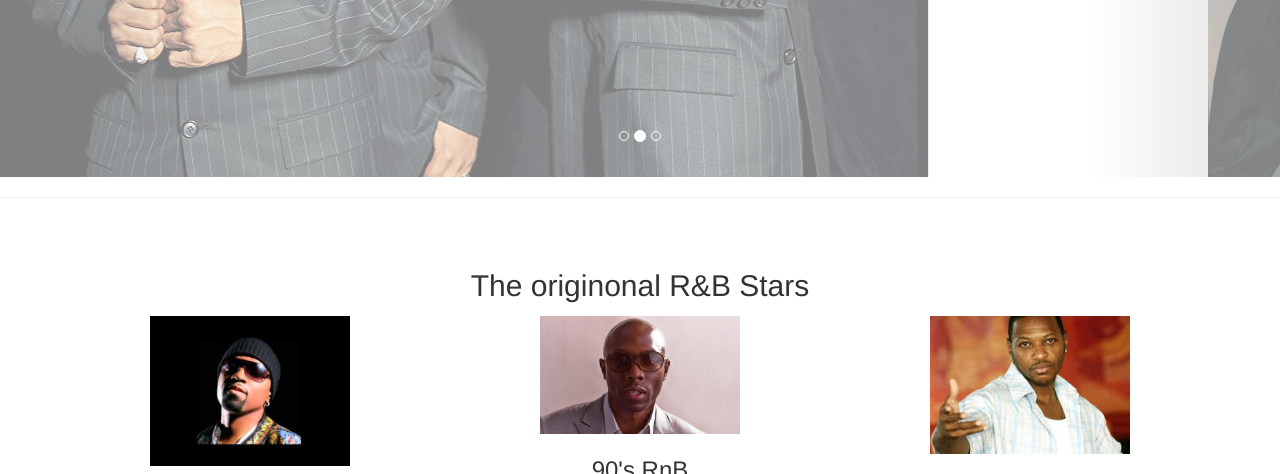
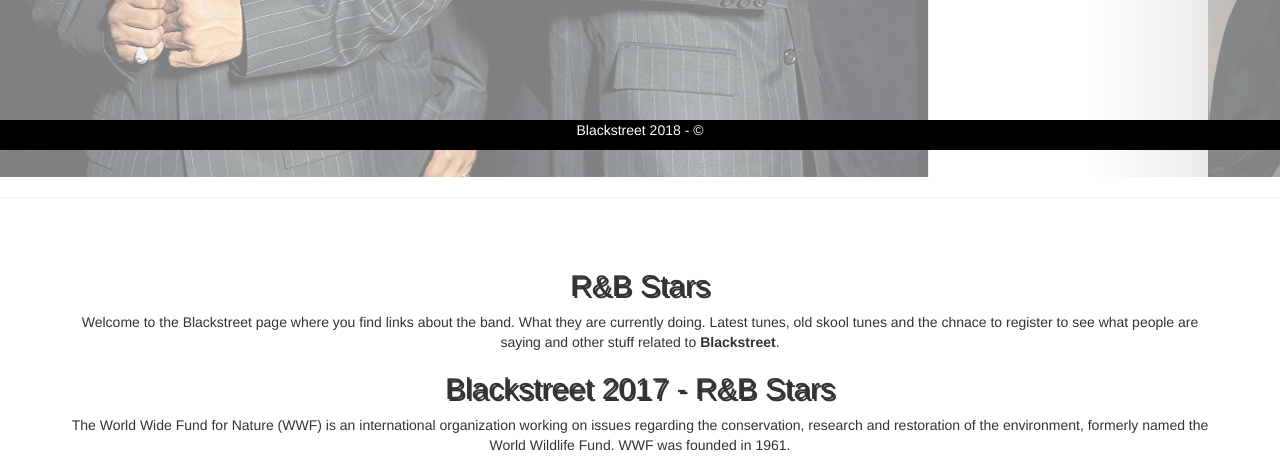
Before and after one commit to ariesdav333/blackstreet, a website: page index.html in a window 1280 px wide. Shown: the part 650-1124 px from the top of the page. Drawn offline with nearby package versions, Linux system fonts and the light colour scheme; some packages are replaced by stand-ins of ours; a script that the page names is missing.

Commit message:
Adding two sections for text on the home page

```diff
--- a/css/scripts.css
+++ b/css/scripts.css
@@ -3,4 +3,20 @@
 
 #myCarousel{
 	opacity: 0.5;
+
 }
+
+
+h2{
+	text-shadow: 2px 2px;
+}
+
+.bfooter {
+   position: fixed;
+   left: 0;
+   bottom: 0;
+   width: 100%;
+   background-color: black;
+   color: white;
+   text-align: center;
+}
--- a/index.html
+++ b/index.html
@@ -172,9 +172,12 @@
     <hr>
 
   <div class="container text-center">
-    <h2>The originonal R&B Stars</h2>
+    <section>
+    <h2>R&B Stars</h2>
 
-    <div class="row">
+  <p>Welcome to the Blackstreet page where you find links about the band. What they are currently doing. Latest tunes, old skool tunes and the chnace to register to see what people are saying and other stuff related to <strong>Blackstreet</strong>.</p>
+
+    <!-- <div class="row">
       <div class="col-sm-4">
         <img src="/media/teddy.png"  id="icon">
         <h3>Blackstreet</h3>
@@ -190,19 +193,28 @@
         <h3>Are back</h3>
       </div>
 
-    </div>
+    </div> -->
+  </section>
+
+  <section>
+    <h2>Blackstreet 2017 - R&B Stars</h2>
+
+  <p>The World Wide Fund for Nature (WWF) is an international organization working on issues regarding the conservation, research and restoration of the environment, formerly named the World Wildlife Fund. WWF was founded in 1961.</p>
+
+</section>
+
   </div>
 
 
 </br>
 
+<div class="bfooter">
+  <p>Blackstreet 2018 - &copy;</p>
+</div>
+
 <div class="container">
   <div class="row">
-    <div class="col-md-6">
-     </div>
-     <div class="col-md-6">
-        <img src="/media/dont_leave.png" width="600" class="img-responsive">
-     </div>
+
   </div>
 </div>
 
```
